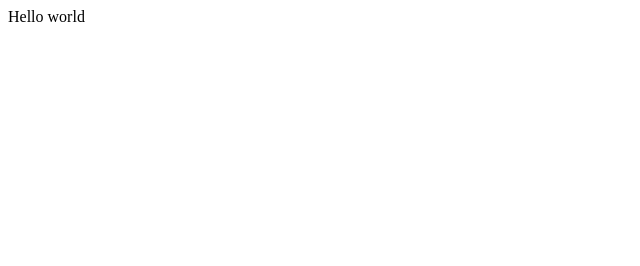
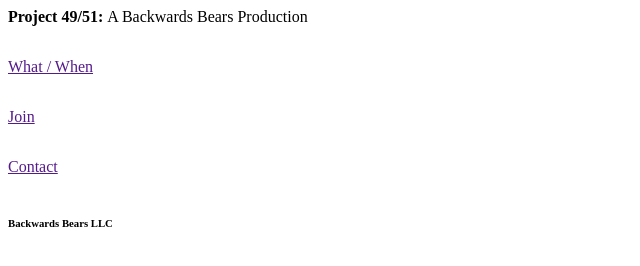
Before and after one commit to katiemays/katiemays.github.io, a plain HTML site: page index.html in a window 1280 px wide. Shown: the whole page, without its empty margins (0-640 px from the left). Drawn offline with Linux system fonts and the light colour scheme.

Commit message:
Update index.html

```diff
--- a/index.html
+++ b/index.html
@@ -1 +1,22 @@
-Hello world
+<!DOCTYPE html>
+    <head>
+        <title>Project 49/51</title>
+        <link href="https://fonts.googleapis.com/css?family=Cormorant+Garamond" rel="stylesheet">
+        <link rel="stylesheet" type="text/css" href="style.css" />
+    </head>
+    <body>
+        <div id="title">
+            <span><b>Project 49/51: </b> A Backwards Bears Production</span>
+        </div>
+
+            <p id="nav" style="line-height:50px;">
+            <a href="" target="_blank">What / When</a><br>
+            <a href="" target="_blank">Join</a><br>
+            <a href="" target="_blank">Contact</a>
+            </p>
+
+        <div id="footer">
+            <h6>Backwards Bears LLC</h6>
+        </div>
+    </body>
+</html>
```
